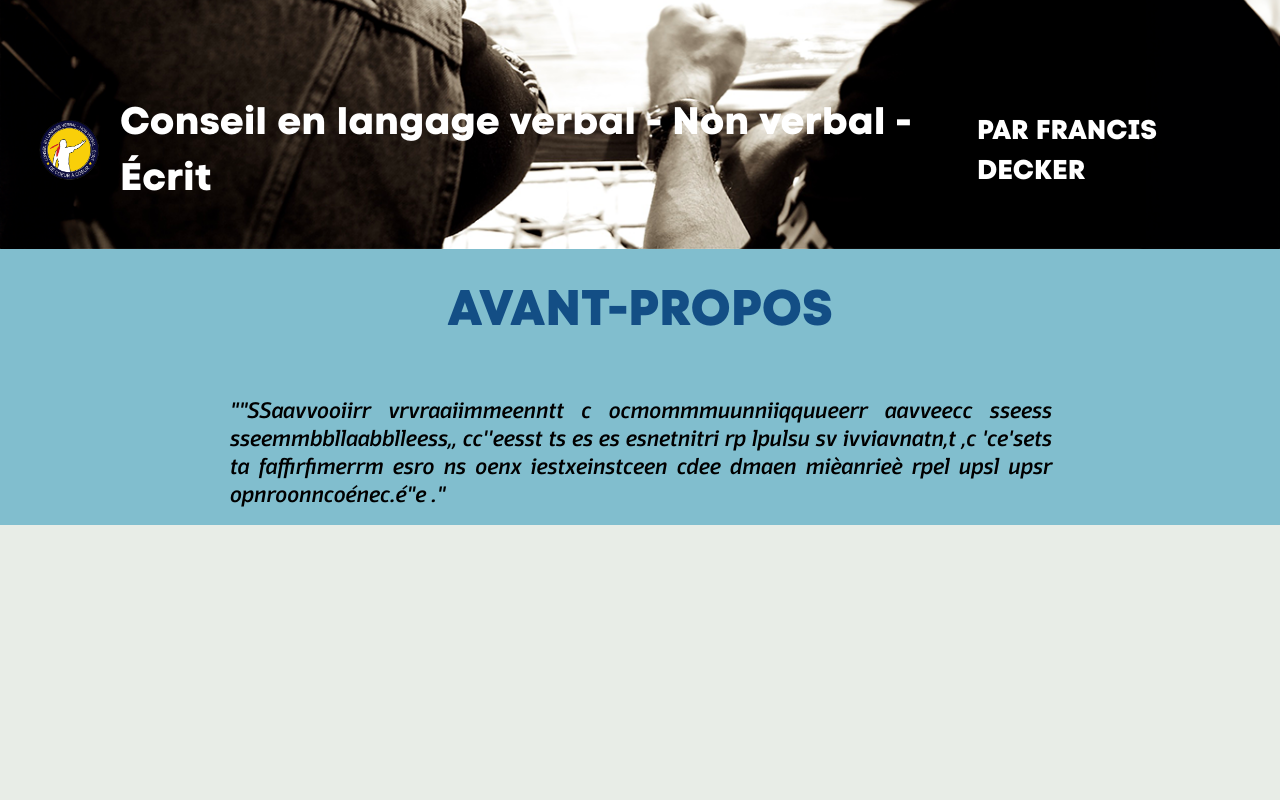
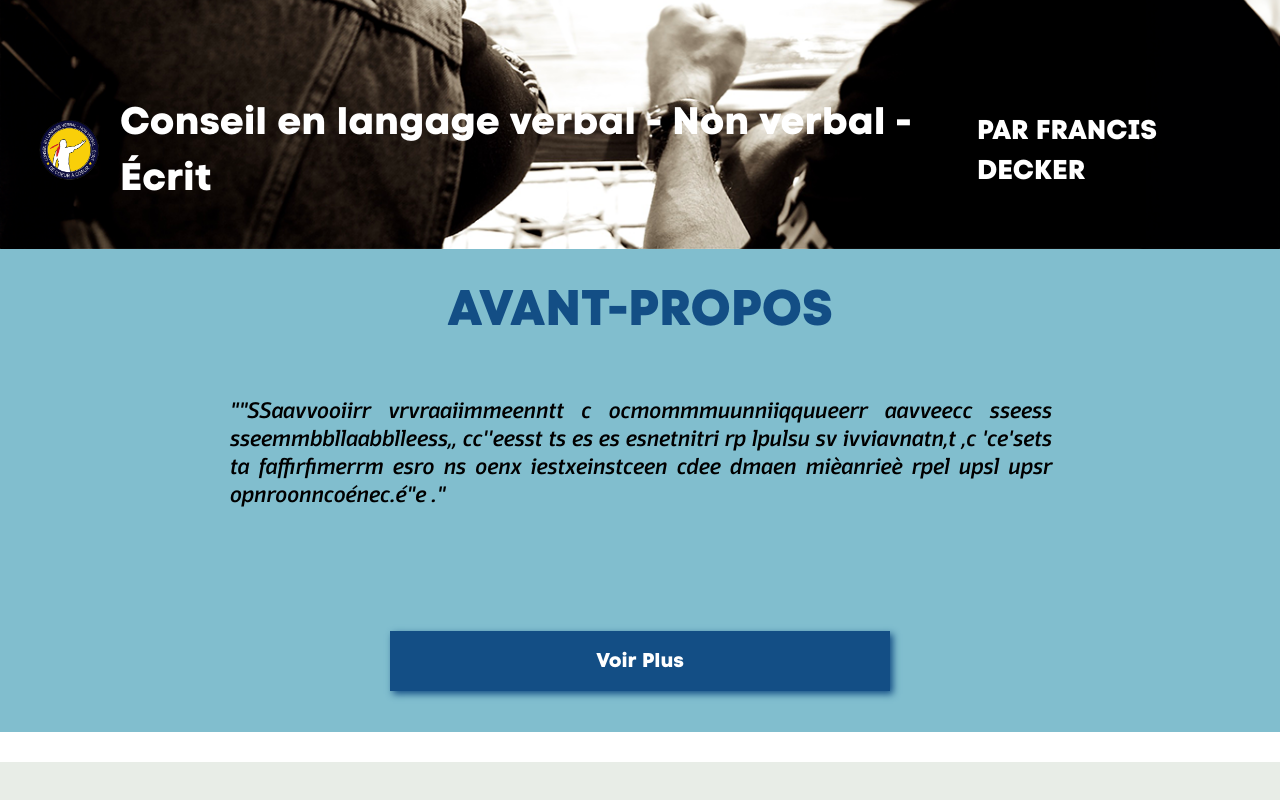
Before and after one commit to Tayyyyylor/cac, a React (Vite) app: page / in a window 1280 px wide. Shown: the part 558-1358 px from the top of the page. Built offline with nearby package versions, Linux system fonts and the light colour scheme.

Commit message:
bio update

```diff
--- a/src/components/bio/Bio.css
+++ b/src/components/bio/Bio.css
@@ -8,6 +8,7 @@
     padding: 1rem;
     font-family: Domotika;
     background-color: var(--skyblue);
+    margin-bottom: 30px;
 }
 
 .title-bio {
@@ -18,20 +19,53 @@
   color: var(--blue);
 }
 
-.text-bio-italic {
-    font-style: italic;
-}
 
+.show {
+    max-width: 100%;
+    display: flex;
+    padding: 2rem;
+    flex-direction: column;
+
+    }
+
+    .hide {
+      display: none;
+    }
+
+    .text-bio {
+        font-family: Domotika;
+font-size: 20px;
+margin-bottom: 30px;
+text-align: justify;
+    }
+
+    .button-bio {
+        padding: 10px;
+        margin-top: 30px;
+        margin-bottom: 25px;
+        background-color: var(--blue);
+        color: white;
+        cursor: pointer;
+        border: none;
+        width: 90%;
+        height: 60px;
+        font-size: 20px;
+        box-shadow: 3px 3px 7px var(--blue);
+        width: 500px;
+    }
 
 @media screen and (min-width: 1024px) {
 
     .citation-container {
         margin: 0 213px;
         gap: 2rem;
+        margin-bottom: 60px;
     }
 
     .bio-container {
         gap: 2rem;
+    margin-bottom: 30px;
+
     }
 
     .video-bio {
@@ -58,7 +92,7 @@
 
     }
 
-    .text-bio {
+    .citation-bio {
         text-align: justify;
         text-justify: auto;
         font-family: Domotika;
@@ -74,7 +108,4 @@
 
     }
 
-
-
-
 }
--- a/src/components/bio/Bio.jsx
+++ b/src/components/bio/Bio.jsx
@@ -1,8 +1,7 @@
 /* eslint-disable react/no-unescaped-entities */
-// import VideoPlayer from "../videoPlayer/VideoPlayer"
 import 'intersection-observer';
 import "./Bio.css"
-import { useEffect, useRef } from 'react';
+import { useEffect, useRef, useState } from 'react';
 
 function Bio() {
 
@@ -24,12 +23,40 @@ function Bio() {
     typeWriter();
   }, []);
 
+  const [textVisible, setTextVisible] = useState(false);
+
+
+  const toggleText = () => {
+    setTextVisible(!textVisible);
+  };
+
   return (
     <article className="bio-container">
       <h2 className="title-bio">Avant-Propos</h2>
       <section className="citation-container">
-        <p className="text-bio" ref={bioRef}/>
+        <p className="citation-bio" ref={bioRef} />
+        <div className={textVisible ? 'show' : 'hide'}>
+          <p className='text-bio'>Plus que d'avoir la fille ou d'avoir le job, je dévie mon regard sur "Je crée un lien suffisamment fort pour créer une mémoire durable et que les personnes rencontrées se souviennent de moi et sur du long terme"</p>
+<p className='text-bio'>
+
+A partir de ce principe, j'active des connexions plus grandes, dirigées vers une sensibilité plus accrue, parce que tournées vers l'Humain*. Ces connexions pourraient m'aider à obtenir quelque chose de différent, d'inédit et peut être de plus passionnant.
+</p>
+<p className='text-bio'>
+La première phrase qui démontrera votre intérêt véritable pour votre interlocutrice / teur est celle-ci : " Comment allez-vous ? " Cette phrase interrogative a le but sincère de vous enquérir de l'état interne de la personne devant vous.
+</p>
+
+<p className='text-bio'>
+
+"Savoir vraiment communiquer avec ses semblables, c'est se sentir plus vivant, c'est affirmer son existence de manière plus prononcée."
+</p>
+          <p className='text-bio'>
+
+          * Selon le dictionnaire Larousse, l'une des définitions de "être humanisé" :
+
+"Devenir plus compréhensif, plus attentif aux autres. : Un homme dur qui s'est humanisé avec l'âge."</p>
+        </div>
       </section>
+      <button className='button-bio' onClick={toggleText}>{textVisible ? "Retour" : "Voir Plus"}</button>
     </article>
   )
 }
--- a/src/components/sections/Section.css
+++ b/src/components/sections/Section.css
@@ -29,12 +29,6 @@
 
 
 .button-article {
-  /* padding: 10px;
-  border-radius: 100px;
-  cursor: pointer;
-  border: none;
-  box-shadow: 3px 3px 7px grey;
-  margin-top: 27px; */
 
   padding: 10px;
   margin-top: 30px;
```
